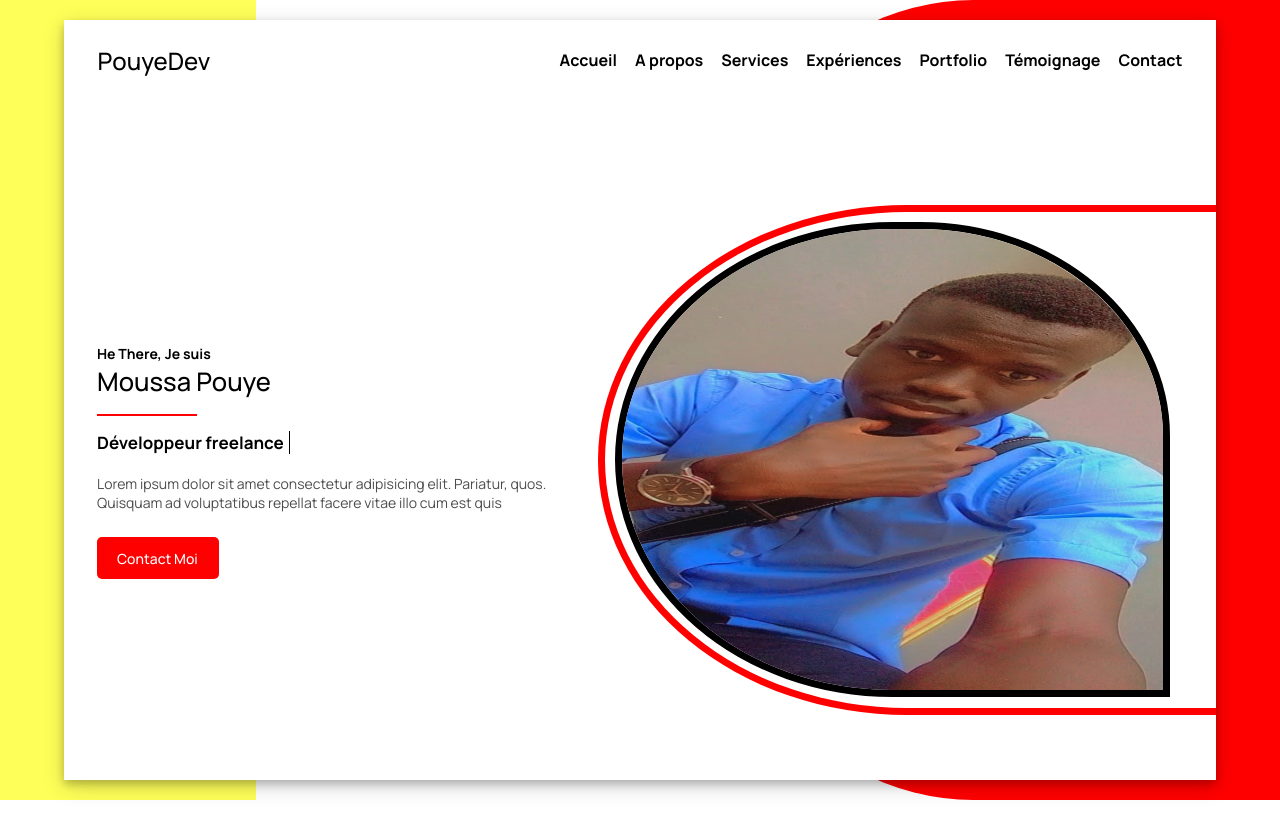
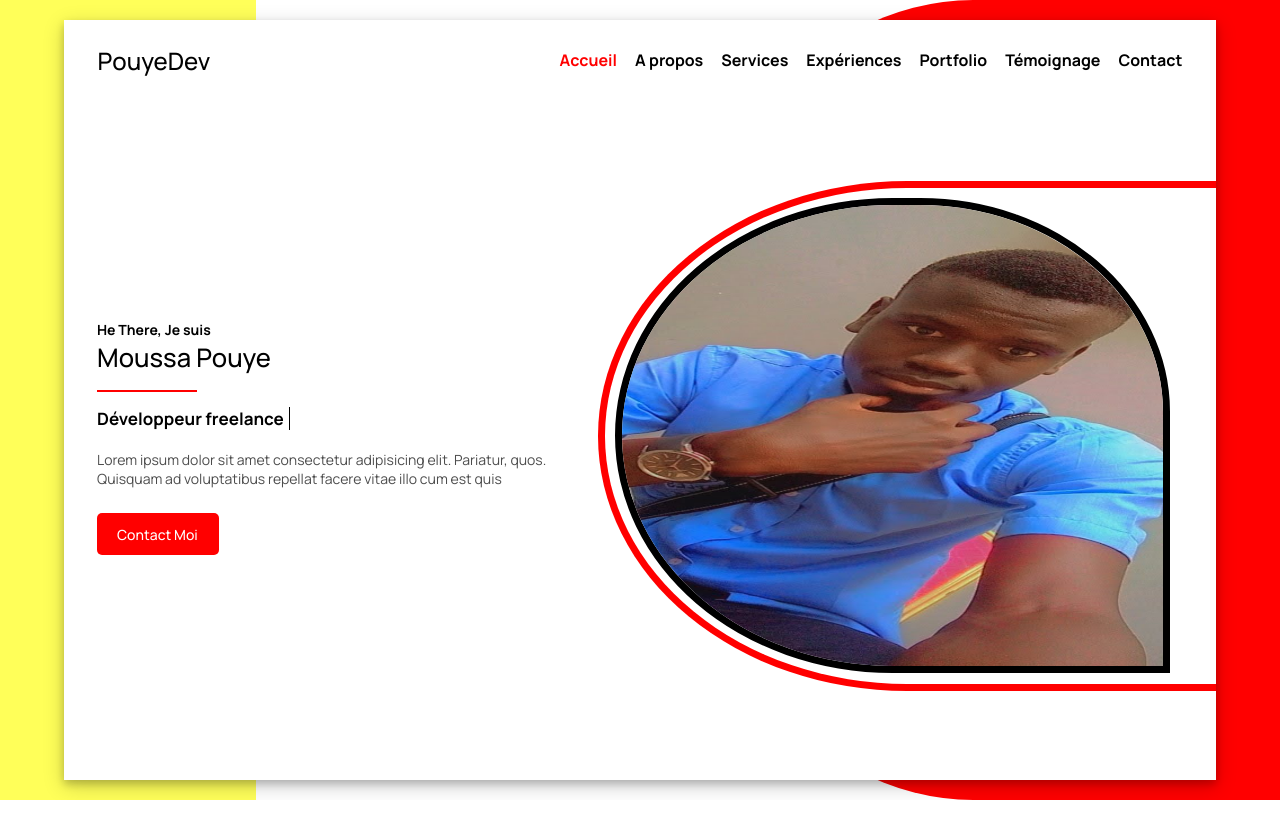
Before and after one commit to Moussa-pouye05/portfolio, a plain HTML site: page index.html in a window 1280 px wide. In both pictures the pointer is over the link "Accueil". Drawn offline with Linux system fonts and the light colour scheme.

Commit message:
Modification

```diff
--- a/styles.css
+++ b/styles.css
@@ -60,6 +60,11 @@ nav{
 .card ul li a{
     text-decoration:none;
     color:rgb(0, 0, 0);
+    transition: transform 0.2s;
+}
+.card ul li a:hover{
+    color: red;
+    transform: scale(1);
 }
 .menu-list{
     display: none;
@@ -71,7 +76,7 @@ nav{
 }
 .content{
     width: 100%;
-    height: 90vh;
+    height:84vh;
     display: flex;
     justify-content: space-between;
     align-items: center;
```
